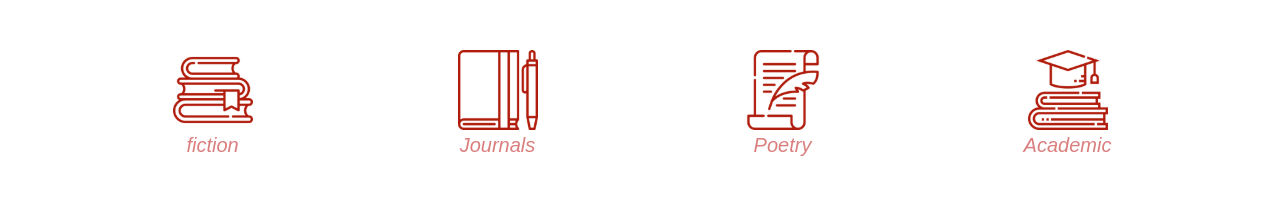
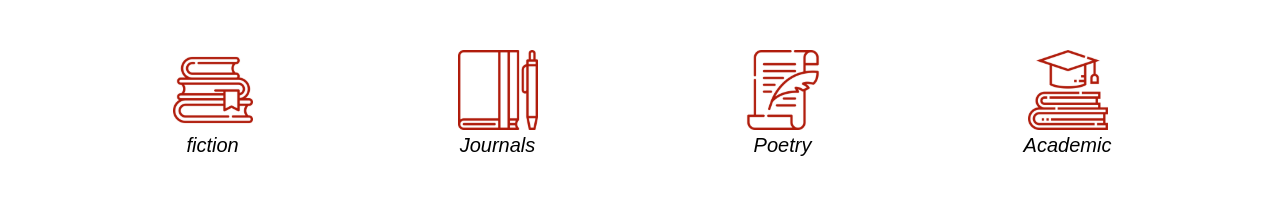
Before and after one commit to Wanjiru393/Angular-Pick-A-Book, an Angular app: page / in a window 1280 px wide. Shown: the part 1000-1220 px from the top of the page. Built offline with nearby package versions, Linux system fonts and the light colour scheme.

Commit message:
ft;updates to homepage

```diff
--- a/src/app/pages/home/home.component.css
+++ b/src/app/pages/home/home.component.css
@@ -50,7 +50,7 @@
 {
     font-size: 20px;
     font-style: italic;
-    color:var(--primary-color);
+    color:black;
 }
 .highlight
 {
```
